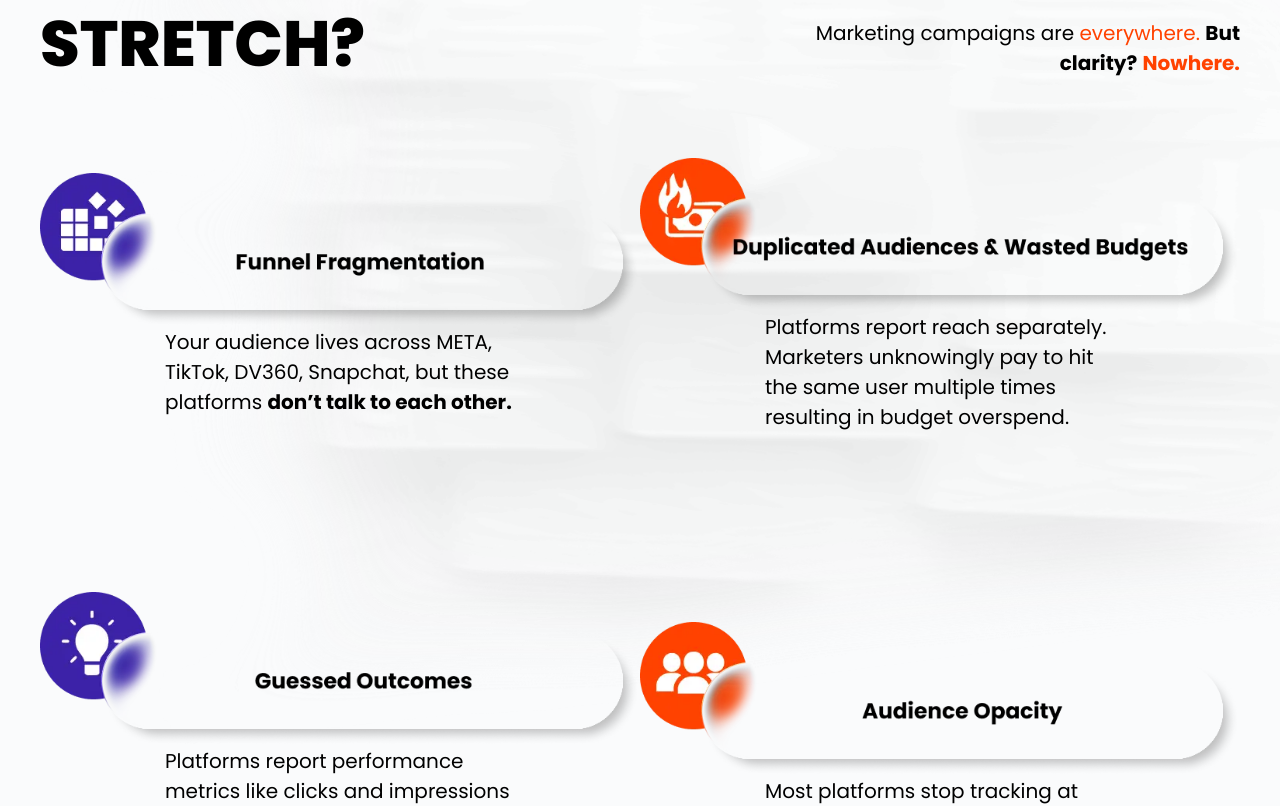
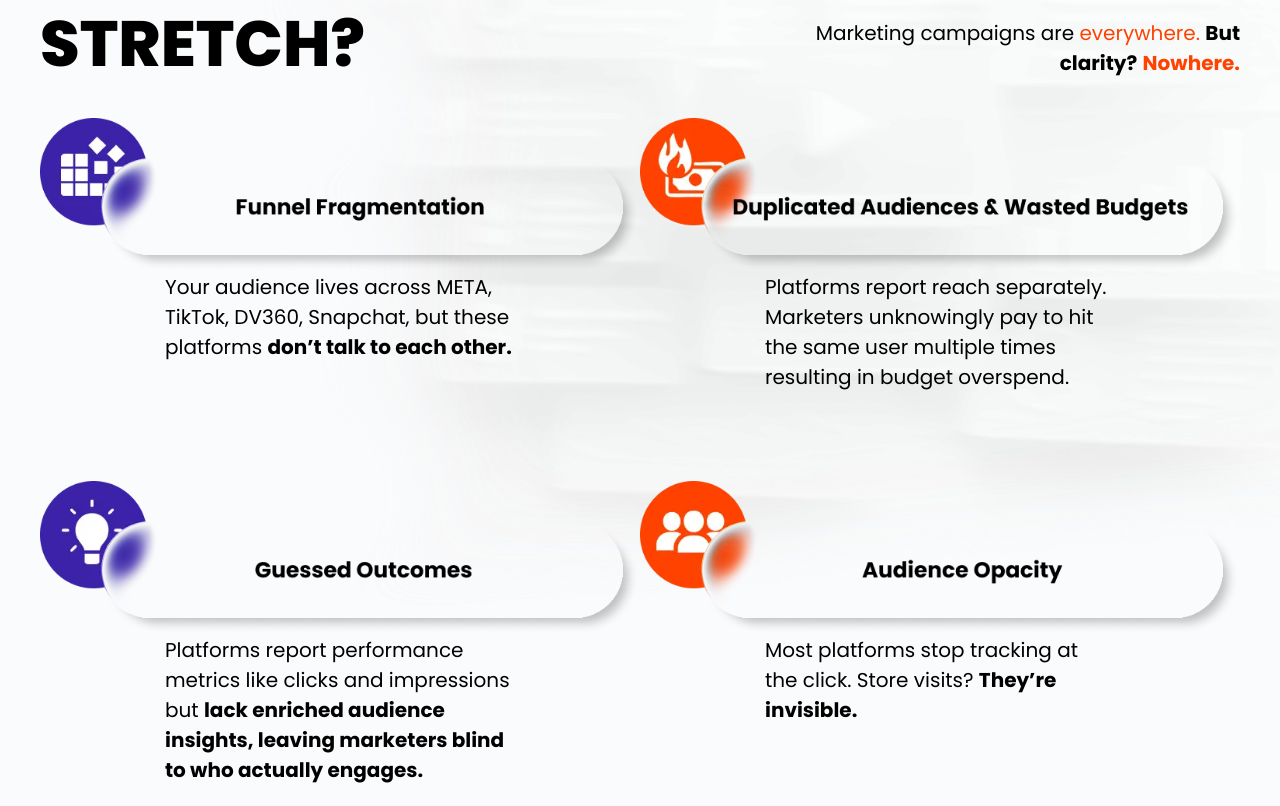
Before and after one commit to ahmadchabayta/stretch-landing, a React (Vite) app: page / in a window 1280 px wide. Shown: the part 2125-2931 px from the top of the page. Built offline with nearby package versions, Linux system fonts and the light colour scheme.

Commit message:
fix: remove footer margin and reduce vertical spacing in Why Do You Need Stretch grid

```diff
--- a/src/components/WhyDoYouNeedStretch/WhyDoYouNeedStretchIcons.jsx
+++ b/src/components/WhyDoYouNeedStretch/WhyDoYouNeedStretchIcons.jsx
@@ -5,7 +5,7 @@ import { withBase } from "../../utils/withBase";
 import useMediaQuery from "../../hooks/useMediaQuery";
 
 const containerStyles = `
-  relative w-full max-w-[612px] min-h-[157px] z-50 my-10 mx-auto 3xl:min-h-[321px] flex flex-col
+  relative w-full max-w-[612px] min-h-[157px] z-50 mx-auto h-[331px] flex flex-col
 `;
 
 const iconStyles = `
@@ -43,20 +43,20 @@ const WhyDoYouNeedStretchIcons = ({ data }) => {
     <Flex
       flex="flex lg:grid lg:grid-cols-2"
       direction="flex-col"
-      align="items-center place-items-center"
+      align="items-center place-items-start"
       justify="justify-center"
-      spaceY="space-y-[25px] lg:space-y-0"
-      gap="lg:gap-y-20"
+      gap="lg:gap-y-8"
       className="w-full "
     >
       {items.map((item, index) => (
         <Flex
           key={index}
-          align="items-center"
-          justify="justify-center"
+          align="items-start"
+          justify="justify-start"
           direction="flex-col"
           className={containerStyles}
         >
+          <div className="w-full flex items-start justify-start">
             {isDesktop ? (
               <img className={iconStyles} src={item.icon} alt={item.issue} />
             ) : (
@@ -70,6 +70,7 @@ const WhyDoYouNeedStretchIcons = ({ data }) => {
                 viewport={{ once: true, amount: 0.3 }}
               />
             )}
+          </div>
           <Flex align="items-start justify-center self-start" className="w-full">
             <Typography as="p" variant="section-desc" className={detailsStyles}>
               {typeof item.details === "string" ? (
```
Lines whose indentation alone changed are shown as unchanged.
